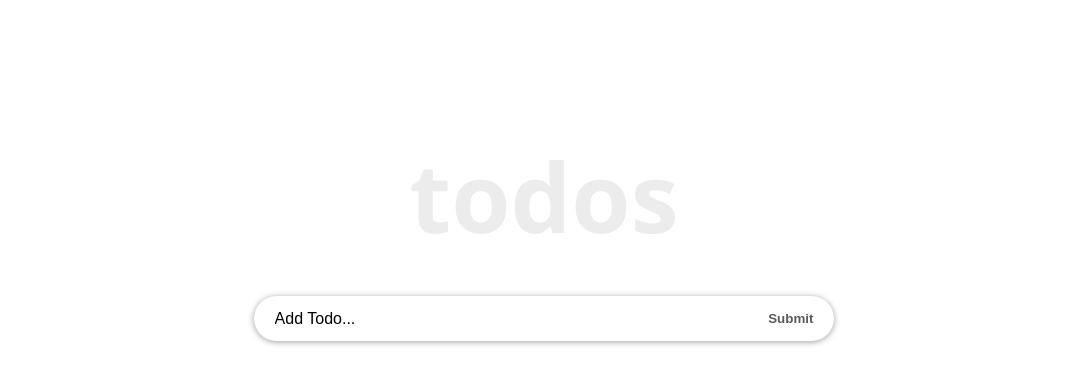
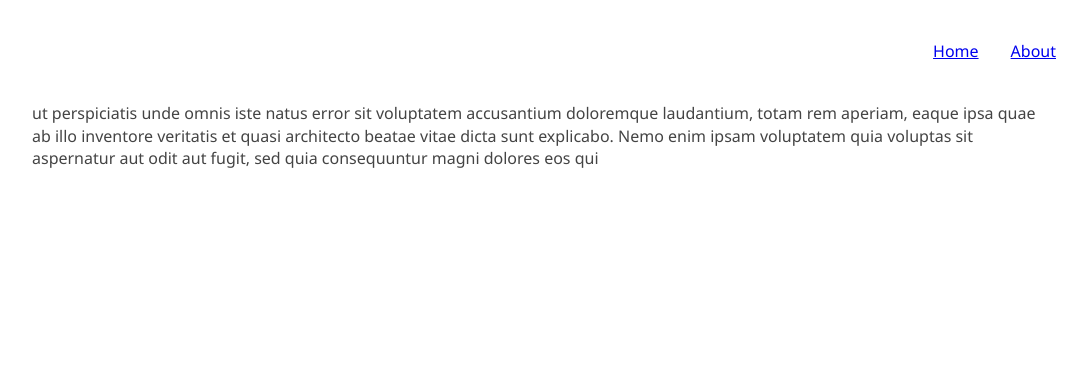
Before and after one commit to michaelamponsah/react-todo, a React (Create React App) app: page /about in a window 1280 px wide. Shown: the top 384 px of the page, without its empty margins (96-1183 px from the left). Built offline with nearby package versions, Linux system fonts and the light colour scheme.

Commit message:
Implement routing

```diff
--- a/package.json
+++ b/package.json
@@ -9,6 +9,8 @@
     "prop-types": "^15.8.1",
     "react": "^18.2.0",
     "react-dom": "^18.2.0",
+    "react-icons": "^4.7.1",
+    "react-router-dom": "^6.6.2",
     "react-scripts": "5.0.1",
     "uuid": "^9.0.0",
     "web-vitals": "^2.1.4"
--- a/src/App.css
+++ b/src/App.css
@@ -63,3 +63,23 @@ body {
   outline: none;
   border: none;
 }
+
+.active-link {
+  color: orangered;
+  text-decoration: underline;
+}
+
+.navBar {
+  display: flex;
+  justify-content: flex-end;
+  margin: 2.5em 0;
+}
+
+.navBar > ul {
+  list-style: none;
+  display: flex;
+}
+
+.navBar li {
+  margin-left: 2em;
+}
--- a/src/App.js
+++ b/src/App.js
@@ -1,4 +1,10 @@
 import React, { Component } from 'react';
+import { BrowserRouter, Route, Routes } from 'react-router-dom';
+import TodoContainer from './components/TodoContainer';
+import './App.css';
+import About from './pages/About';
+import NotMatch from './pages/NotMatch';
+import Navbar from './components/Navbar';
 
 class App extends Component {
   constructor(props) {
@@ -7,7 +13,26 @@ class App extends Component {
   }
 
   render() {
-    return (<h1>Todo</h1>);
+    return (
+      <BrowserRouter>
+        <Navbar />
+        <Routes>
+          <Route
+            exact
+            path="/"
+            element={<TodoContainer />}
+          />
+          <Route
+            path="/about"
+            element={<About />}
+          />
+          <Route
+            path="*"
+            element={<NotMatch />}
+          />
+        </Routes>
+      </BrowserRouter>
+    );
   }
 }
 
--- a/src/components/InputTodo.js
+++ b/src/components/InputTodo.js
@@ -1,5 +1,6 @@
 import PropTypes from 'prop-types';
 import React, { useState } from 'react';
+import { FaPlusCircle } from 'react-icons/fa';
 
 const InputTodo = (props) => {
   const { addTodoTitle } = props;
@@ -32,7 +33,9 @@ const InputTodo = (props) => {
         value={inputText.title}
         onChange={handleChange}
       />
-      <button className="input-submit" type="submit">Submit</button>
+      <button className="input-submit" type="submit">
+        <FaPlusCircle style={{ color: 'darkcyan', fontSize: '20px', marginTop: '2px' }} />
+      </button>
     </form>
   );
 };
--- a/src/components/Navbar.js
+++ b/src/components/Navbar.js
@@ -0,0 +1,29 @@
+import React from 'react';
+import { NavLink } from 'react-router-dom';
+
+const Navbar = () => {
+  const links = [
+    {
+      id: 1,
+      path: '/',
+      text: 'Home',
+    },
+    {
+      id: 2,
+      path: '/about',
+      text: 'About',
+    },
+  ];
+  return (
+    <nav className="navBar">
+      <ul>
+        {links.map((link) => (
+          <li key={link.id}>
+            <NavLink to={link.path} activeclassname="active-link">{link.text}</NavLink>
+          </li>
+        ))}
+      </ul>
+    </nav>
+  );
+};
+export default Navbar;
--- a/src/components/TodoItem.js
+++ b/src/components/TodoItem.js
@@ -1,5 +1,6 @@
 import React, { useEffect, useState } from 'react';
 import PropTypes from 'prop-types';
+import { FaTrash } from 'react-icons/fa';
 import styles from './TodoItem.module.css';
 
 const TodoItem = (props) => {
@@ -13,7 +14,6 @@ const TodoItem = (props) => {
   const [isEditing, setIsEditing] = useState({ isEditing: false });
 
   useEffect(() => () => {
-    console.log('Cleaning up...');
   }, []);
 
   const handleEditing = () => {
@@ -58,7 +58,9 @@ const TodoItem = (props) => {
         >
           {todo.title}
         </span>
-        <button type="button" onClick={() => onHandleDelete(todo.id)}>Delete</button>
+        <button type="button" onClick={() => onHandleDelete(todo.id)}>
+          <FaTrash style={{ color: 'orangered', fontSize: '16px' }} />
+        </button>
       </div>
       <input
         type="text"
--- a/src/index.css
+++ b/src/index.css
@@ -1,3 +1,5 @@
 body {
   background-color: #fff;
+  margin: 0 auto;
+  width: 80%;
 }
--- a/src/index.js
+++ b/src/index.js
@@ -1,13 +1,11 @@
 import React from 'react';
 import ReactDOM from 'react-dom/client';
+import App from './App';
 import './index.css';
-// import App from './App';
-import TodoContainer from './components/TodoContainer';
-import './App.css';
 
 const root = ReactDOM.createRoot(document.getElementById('root'));
 root.render(
   <React.StrictMode>
-    <TodoContainer />
+    <App />
   </React.StrictMode>,
 );
--- /dev/null
+++ b/src/pages/About.js
@@ -0,0 +1,12 @@
+import React from 'react';
+
+const About = () => (
+  <div>
+    ut perspiciatis unde omnis iste natus error sit voluptatem
+    accusantium doloremque laudantium, totam rem aperiam, eaque
+    ipsa quae ab illo inventore veritatis et quasi architecto beatae
+    vitae dicta sunt explicabo. Nemo enim ipsam voluptatem quia voluptas
+    sit aspernatur aut odit aut fugit, sed quia consequuntur magni dolores eos qui
+  </div>
+);
+export default About;
--- /dev/null
+++ b/src/pages/NotMatch.js
@@ -0,0 +1,8 @@
+import React from 'react';
+
+const NotMatch = () => (
+  <div>
+    <h3>No match for this page</h3>
+  </div>
+);
+export default NotMatch;
```
Also changed, not shown: 1 other file (tests, documents, lock files or other folders).
